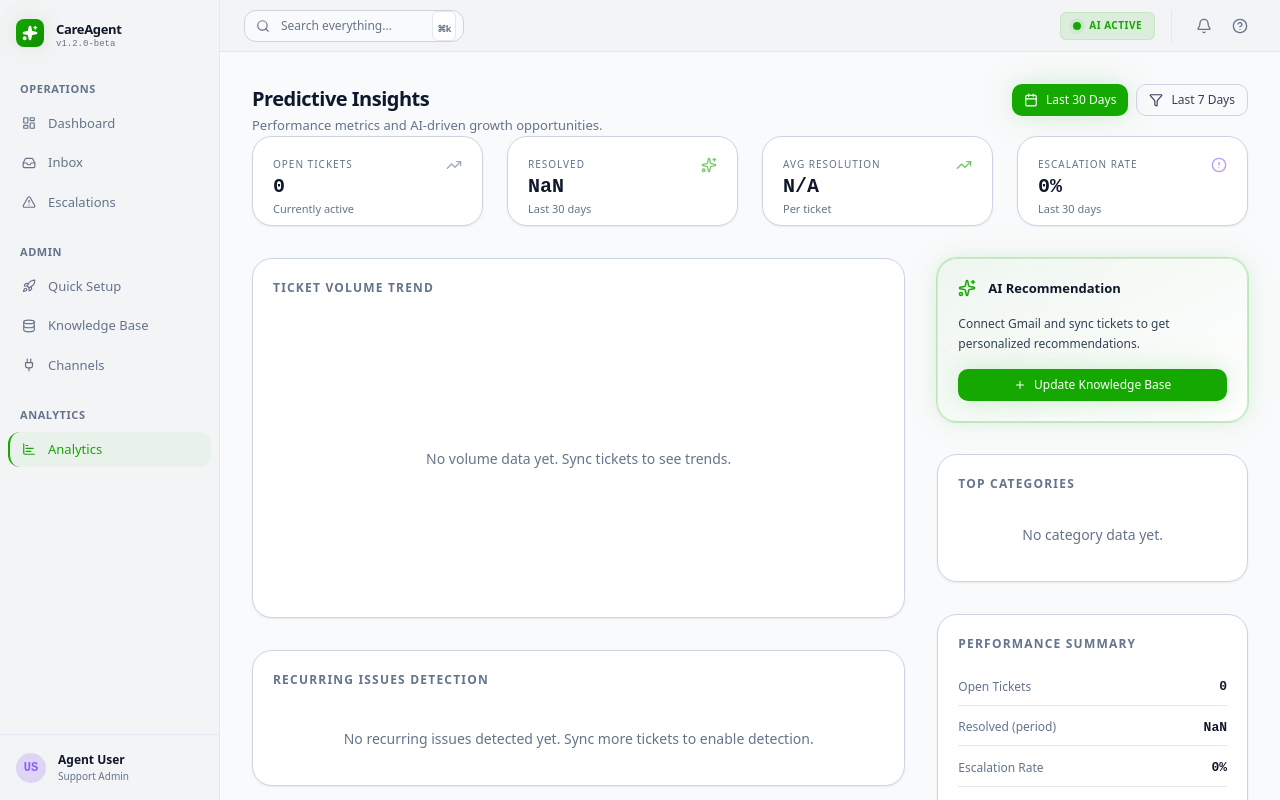
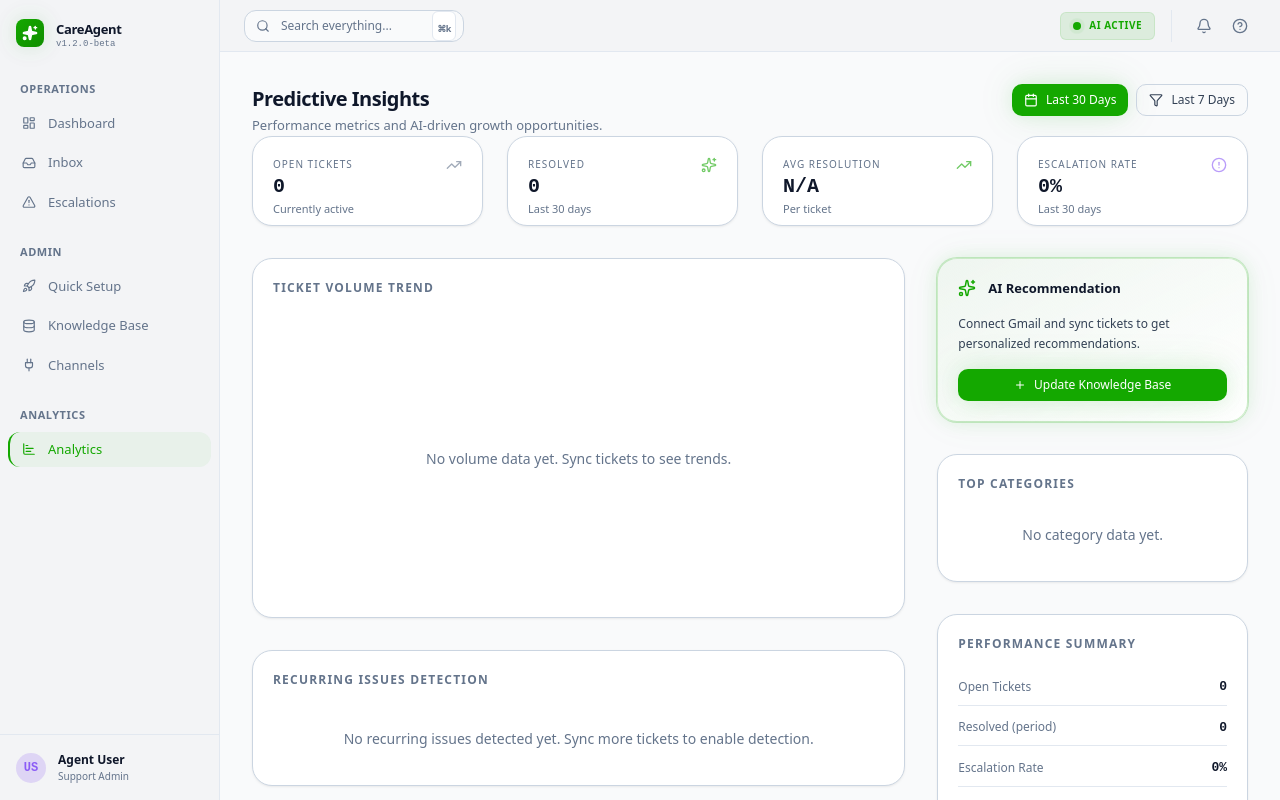
Before and after one commit to AsadRandhawa/careagent-ai-fe, a React (Vite) app: page /analytics in a window 1280 px wide. Built offline with nearby package versions, Linux system fonts and the light colour scheme.

Commit message:
Add files via upload

```diff
--- a/src/screens/Analytics.tsx
+++ b/src/screens/Analytics.tsx
@@ -21,7 +21,6 @@ export const Analytics = () => {
     ticketStats,    isFetchingStats,    fetchTicketStats,
     aiInsights,     isFetchingInsights, fetchAIInsights,
     syncTickets,
-    resolvedCount,
   } = useAppStore();
 
   const [days, setDays] = React.useState(30);
@@ -81,7 +80,7 @@ export const Analytics = () => {
         />
         <MetricCard
           label="Resolved"
-          value={isFetchingStats ? "..." : String((stats?.resolvedThisPeriod ?? 0) + resolvedCount)}
+          value={isFetchingStats ? "..." : String(Number.isFinite(stats?.resolvedThisPeriod) ? stats.resolvedThisPeriod : 0)}
           subtext={`Last ${days} days`}
           icon={<Sparkles size={16} className="text-brand" />}
         />
@@ -242,7 +241,7 @@ export const Analytics = () => {
             </h3>
             <div className="space-y-1">
               <StatRow label="Open Tickets"      value={String(stats?.openTickets ?? 0)} />
-              <StatRow label="Resolved (period)" value={String((stats?.resolvedThisPeriod ?? 0) + resolvedCount)} />
+              <StatRow label="Resolved (period)" value={String(Number.isFinite(stats?.resolvedThisPeriod) ? stats.resolvedThisPeriod : 0)} />
               <StatRow label="Escalation Rate"   value={stats?.escalationRate ?? "0%"} />
               <StatRow
                 label="Avg Resolution"
--- a/src/screens/Dashboard.tsx
+++ b/src/screens/Dashboard.tsx
@@ -24,7 +24,7 @@ export const Dashboard = () => {
   const {
     tickets, isFetchingTickets, fetchTickets,
     ticketStats, isFetchingStats, fetchTicketStats,
-    syncTickets, token, resolvedCount,
+    syncTickets, token,
   } = useAppStore();
 
   const [isRefreshing, setIsRefreshing] = React.useState(false);
@@ -172,7 +172,7 @@ export const Dashboard = () => {
               </div>
               <div className="grid grid-cols-2 gap-4">
                 <StatRow label="Open Tickets"     value={String(stats?.openTickets ?? tickets.length)} />
-                <StatRow label="Resolved (30d)"   value={String((stats?.resolvedThisPeriod ?? 0) + resolvedCount)} />
+                <StatRow label="Resolved (30d)"   value={String(Number.isFinite(stats?.resolvedThisPeriod) ? stats.resolvedThisPeriod : 0)} />
                 <StatRow label="Escalated"         value={String(stats?.escalated ?? 0)} />
                 <StatRow label="Escalation Rate"   value={stats?.escalationRate ?? "0%"} valueColor="text-warn" />
               </div>
```
